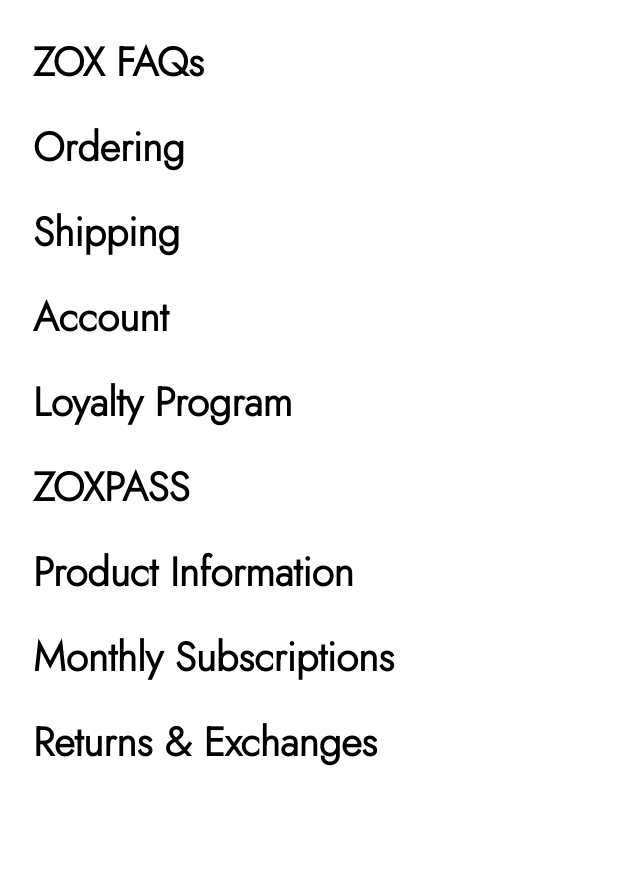
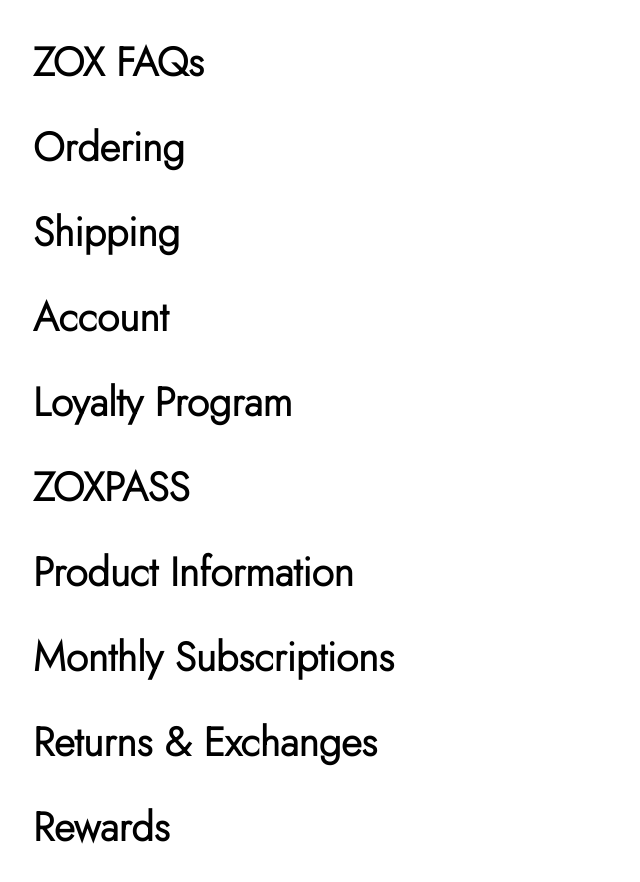
Before and after one commit to tydangelo18/zox-faq-skillz, a React (Create React App) app in the folder client/: page / in a window 1280 px wide. Shown: the whole page, without its empty margins (0-640 px from the left). Before the commit the page ends 800 px from the top, so only its background shows below. Built offline with nearby package versions, Linux system fonts and the light colour scheme.

Commit message:
Built out Rewards Title Component and tested rendering.
Signed-off-by: Ty D'Angelo <tydangelo18@gmail.com>

```diff
--- a/client/src/App.js
+++ b/client/src/App.js
@@ -8,6 +8,7 @@
 import ProductTitle from "./components/sections/product/title/ProductTitle";
 import SubscriptionsTitle from "./components/sections/subscriptions/title/SubscriptionsTitle";
 import ReturnsTitle from "./components/sections/returns/title/ReturnsTitle";
+import RewardsTitle from "./components/sections/rewards/title/RewardsTitle";
 
 function App() {
   return (
@@ -21,6 +22,7 @@
       <ProductTitle />
       <SubscriptionsTitle />
       <ReturnsTitle />
+      <RewardsTitle />
     </div>
   );
 }
--- /dev/null
+++ b/client/src/components/sections/rewards/title/RewardsTitle.js
@@ -0,0 +1,12 @@
+import React from "react";
+import "../../../styles/styles.css";
+
+const RewardsTitle = () => {
+  return (
+    <div title="rewardsTitle" className="rewardsTitleDiv">
+      <h2 className="rewardsTitle">Rewards</h2>
+    </div>
+  );
+};
+
+export default RewardsTitle;
--- a/client/src/components/styles/styles.css
+++ b/client/src/components/styles/styles.css
@@ -6,7 +6,8 @@
 .zoxPassTitleDiv,
 .productTitleDiv,
 .subscriptionsTitleDiv,
-.returnsTitleDiv {
+.returnsTitleDiv,
+.rewardsTitleDiv {
   margin-top: 40px;
   margin-bottom: 10px;
 }
@@ -19,7 +20,8 @@
 .zoxPassTitle,
 .productTitle,
 .subscriptionsTitle,
-.returnsTitle {
+.returnsTitle,
+.rewardsTitle {
   color: black;
   font-size: 40px;
   font-weight: bold;
```
Also changed, not shown: 1 other file (tests, documents, lock files or other folders).
